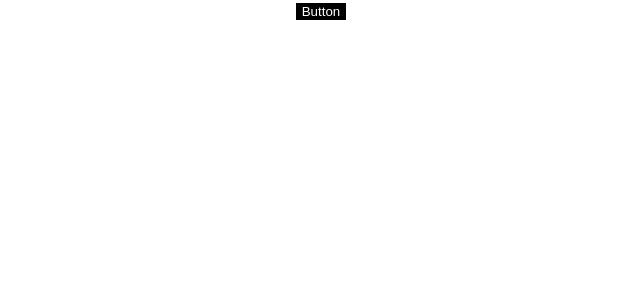
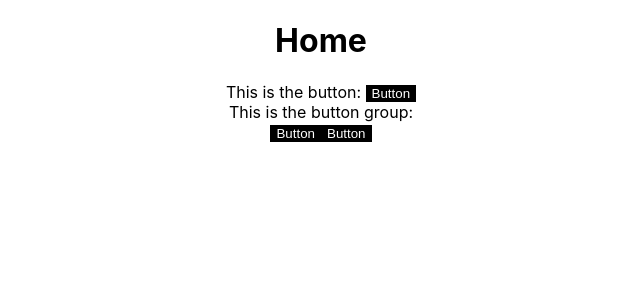
Before and after one commit to mehmeteyupoglu/react-boilerplate, a React (Create React App) app: page / in a window 1280 px wide. Shown: the top 300 px of the page, without its empty margins (319-959 px from the left). Built offline with nearby package versions, Linux system fonts and the light colour scheme.

Commit message:
chore: initial setup continued, test scss files

```diff
--- a/src/App.js
+++ b/src/App.js
@@ -1,10 +1,10 @@
-import Button from "./components/atoms/Button";
 import './App.css';
+import Home from "./pages/Home";
 
 function App() {
   return (
     <div className="App">
-        <Button />
+        <Home/>
     </div>
   );
 }
--- a/src/components/molecules/ButtonGroup/index.js
+++ b/src/components/molecules/ButtonGroup/index.js
@@ -0,0 +1,13 @@
+import Button from "../../atoms/Button";
+import "./ButtonGroup.scss";
+
+function ButtonGroup() {
+  return (
+    <div className="button-group">
+        <Button/>
+        <Button/>
+    </div>
+  );
+}
+
+export default ButtonGroup;
--- /dev/null
+++ b/src/pages/Home/Home.scss
@@ -0,0 +1,3 @@
+.description {
+    display: block;
+}
--- /dev/null
+++ b/src/pages/Home/index.js
@@ -0,0 +1,16 @@
+import Button from "../../components/atoms/Button";
+import ButtonGroup from "../../components/molecules/ButtonGroup";
+
+import "./Home.scss";
+
+function Home() {
+  return (
+    <div>
+        <h1>Home</h1>
+        <span className="description">This is the button: <Button /></span>
+        <span className="description">This is the button group: <ButtonGroup/></span>
+    </div>
+  );
+}
+
+export default Home;
```
